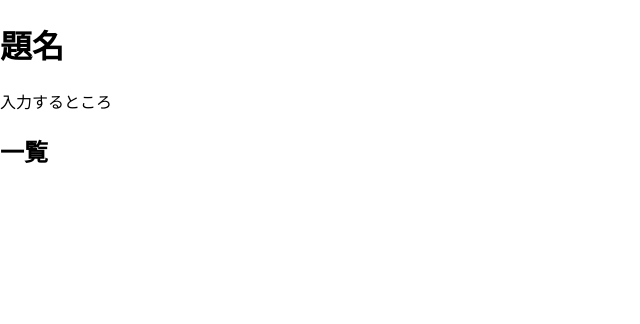
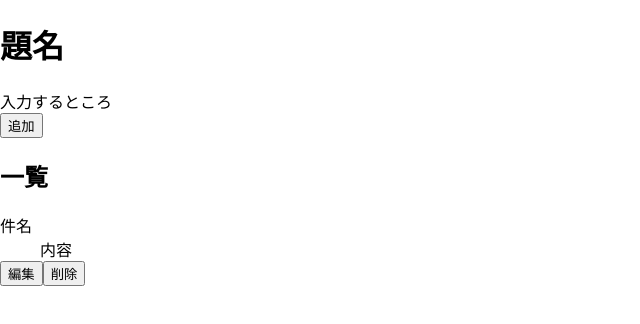
Before and after one commit to HaChi0624/ts-todo, a React (Create React App) app: page / in a window 1280 px wide. Shown: the top 324 px of the page, without its empty margins (0-640 px from the left). Built offline with nearby package versions, Linux system fonts and the light colour scheme.

Commit message:
ひな形

```diff
--- a/src/App.tsx
+++ b/src/App.tsx
@@ -2,12 +2,18 @@ const App = () => {
   return (
     <>
       <h1>題名</h1>
-      <div>入力するところ</div>
+      <div>
+        入力するところ
+        <br />
+        <button>追加</button>
+      </div>
       <div>
         <h2>一覧</h2>
         <dl>
-          <dt></dt>
-          <dd></dd>
+          <dt>件名</dt>
+          <dd>内容</dd>
+          <button>編集</button>
+          <button>削除</button>
         </dl>
       </div>
     </>
```
